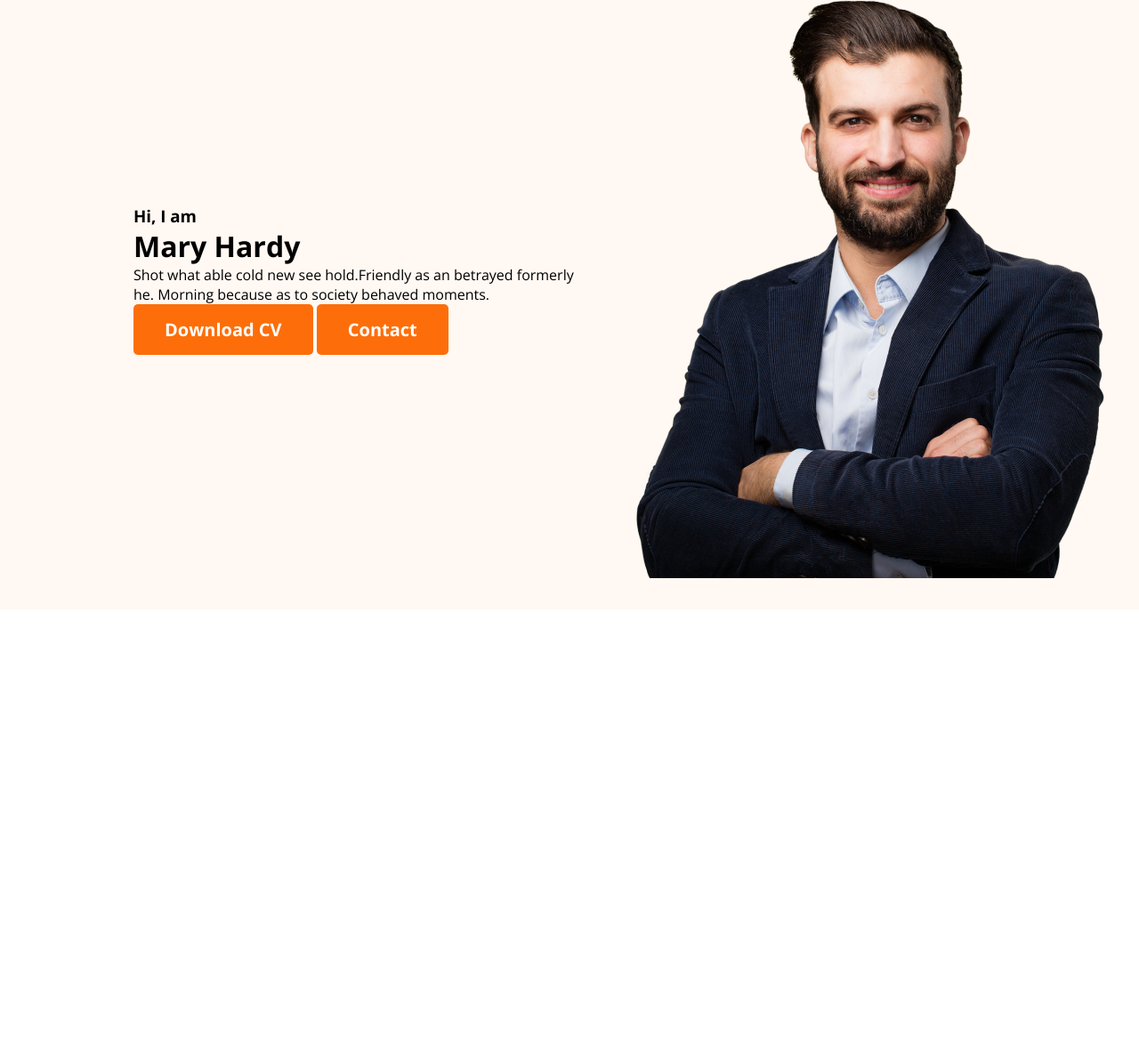
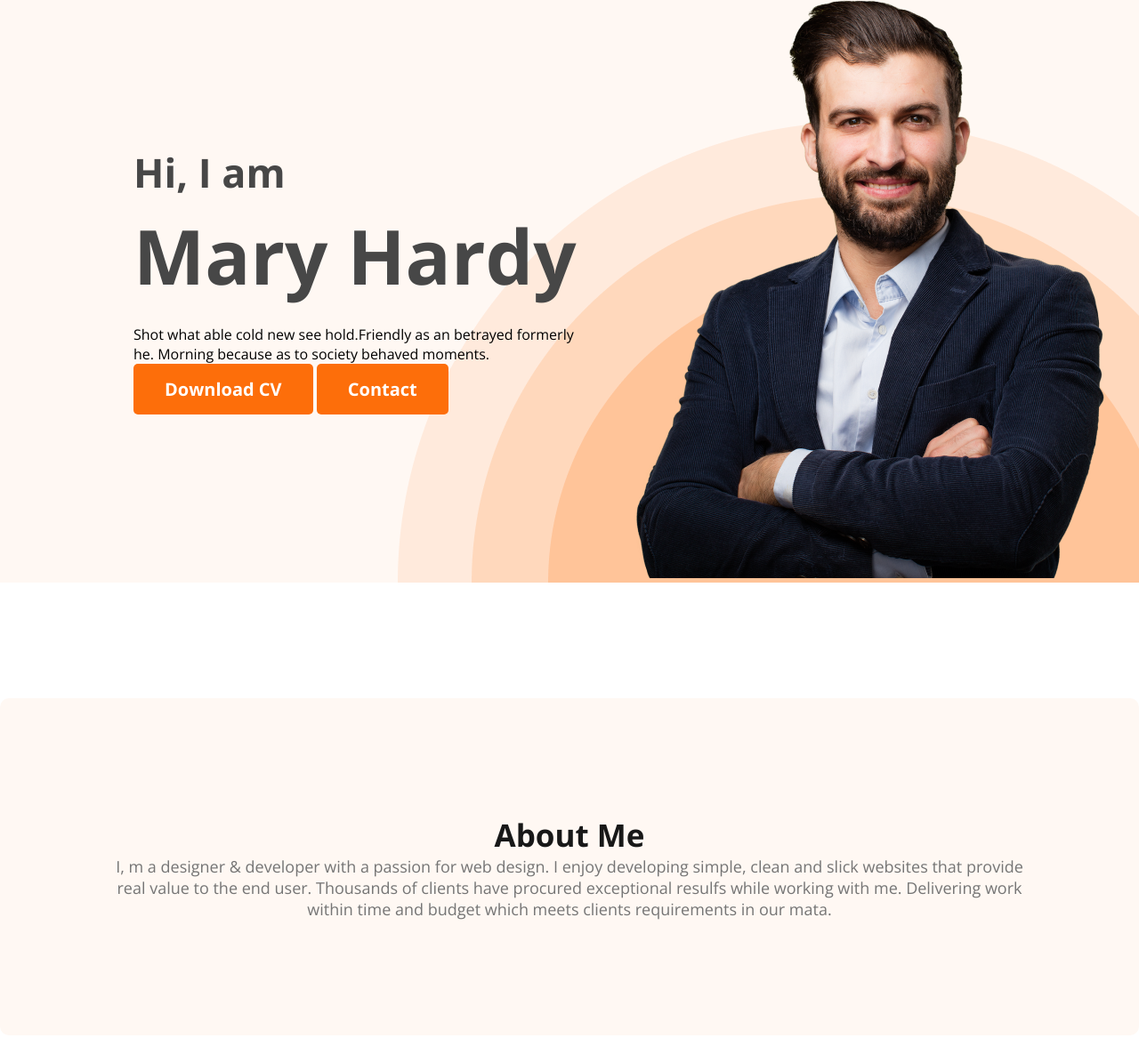
Before and after one commit to sazzadul1205/Web-Dev-Portfolio-1, a plain HTML site: page index.html in a window 1280 px wide. Shown: the part 120-1287 px from the top of the page at 89% size. Before the commit the page ends 805 px from the top, so only its background shows below. Drawn offline with nearby package versions, Linux system fonts and the light colour scheme.

Commit message:
Compleated abour=t section

```diff
--- a/index.html
+++ b/index.html
@@ -23,7 +23,7 @@
             <div class="Banner-content">
                 <h3 class="banner_greet">Hi, I am</h3>
                 <h1 class="banner-title">Mary Hardy</h1>
-                <p>Shot what able cold new see hold.Friendly as an betrayed formerly he. Morning because as to society behaved moments.</p>
+                <p class="banner-Discription">Shot what able cold new see hold.Friendly as an betrayed formerly he. Morning because as to society behaved moments.</p>
                 <button class="btn-primary">Download CV</button>
                 <button class="btn-primary">Contact</button>
             </div>
@@ -32,7 +32,14 @@
             </div>
         </div>
     </header>
-    <main></main>
+    <main>
+        <section class="about">
+            <h3 class="section-title"> About Me</h3>
+                <p class="section-discription">
+                    I, m a designer & developer with a passion for web design. I enjoy developing simple, clean and slick websites that provide real value to the end user. Thousands of clients have procured exceptional resulfs while working with me. Delivering work within time and budget which meets clients requirements in our mata.
+                </p>
+        </section>
+    </main>
     <footer></footer>
 </body>
 </html>
--- a/style.css/styles.css
+++ b/style.css/styles.css
@@ -18,6 +18,20 @@
     font-style: normal;
     font-weight: 700;
     padding: 15px 35px;
+}
+
+.section-title {
+    color: #181818;
+    text-align: center;
+    font-size: 35px;
+    font-weight: 700;
+    line-height: normal;
+}
+
+.section-discription {
+    color: #757575;
+    text-align: center;
+    font-size: 18px;
 }
 
 /* nav Styles */
@@ -55,6 +69,9 @@ nav a {
 /*header styles*/
 .header {
     background: #FFF8F3;
+    background-image: url('../images/header_bg.png');
+    background-repeat: no-repeat;
+    background-position: bottom right;
 }
 
 /*baner styles*/
@@ -63,17 +80,44 @@ nav a {
 }
 
 .banner {
-    padding: 30px 30px 30px 150px;
+    padding: 30px 30px 0px 150px;
     display: flex;
     align-items: center;
+    justify-content: space-between;
 }
-.Banner-content{
+
+.banner_greet {
+    font-size: 45px;
+    color: #474747;
+    margin-bottom: 0px;
+}
+
+.banner-title {
+    font-size: 85px;
+    font-style: normal;
+    font-weight: 700;
+    color: #474747;
+    margin-top: 5px;
+    margin-bottom: 20px;
 
 }
-
 
 .banner .Profile_pic {
     width: 584px;
     height: 676px;
     flex-shrink: 0;
 }
+
+.Banner-content {
+    max-width: 500px;
+}
+
+/*Main section Styles*/
+
+/* About section styles */
+.about {
+    border-radius: 10px;
+    background: #FFF8F3;
+    padding: 130px;
+    margin: 130px 0px;
+}
```
